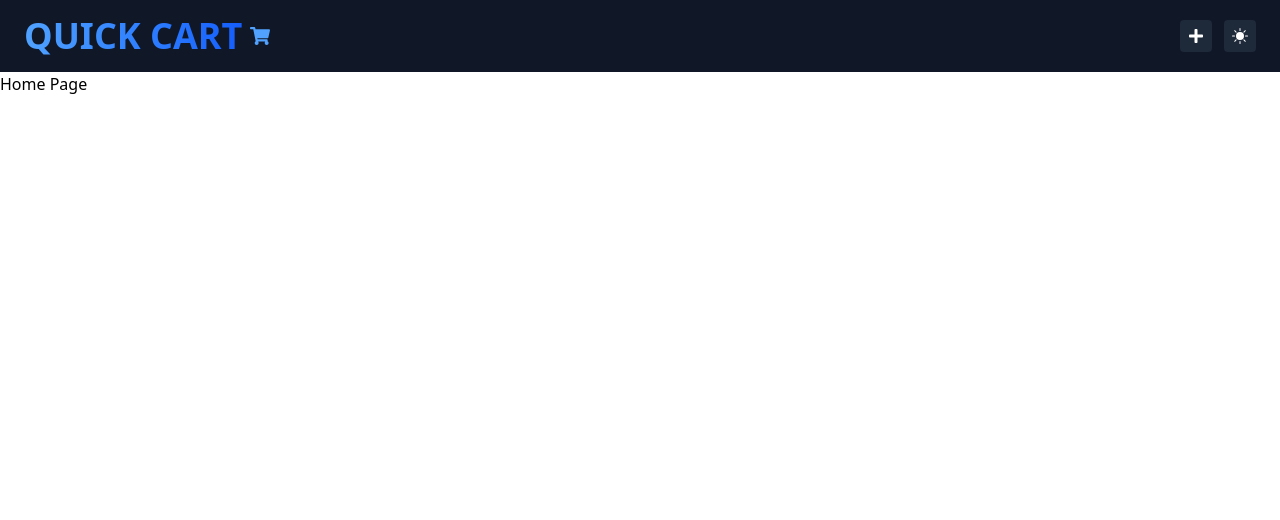
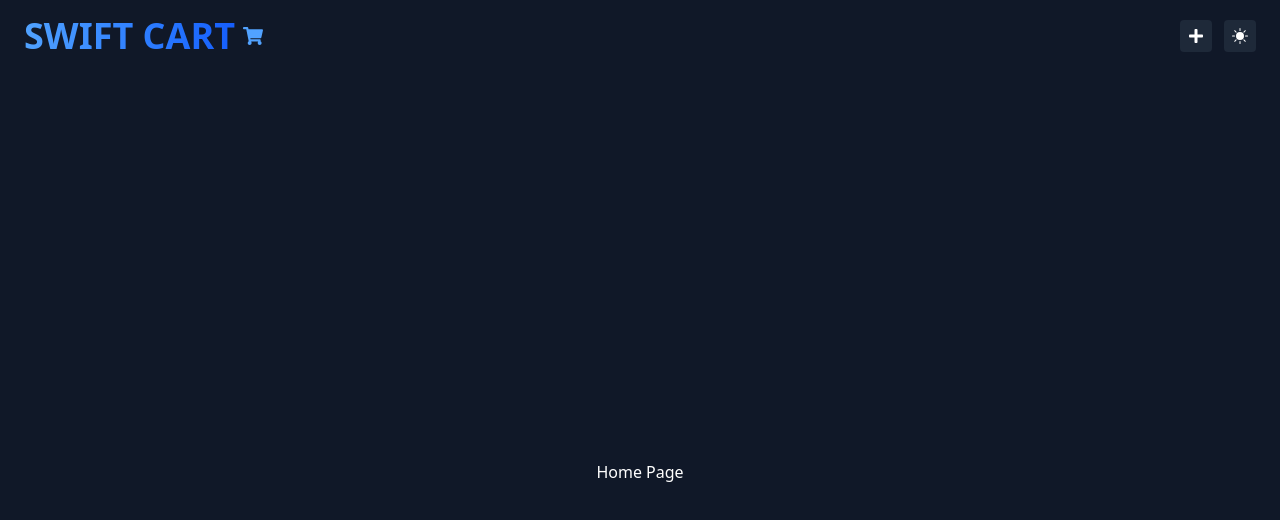
Before and after one commit to Tanishqa05/SwiftCart, a React (Vite) app in the folder frontend/: page / in a window 1280 px wide. Shown: the top 520 px of the page. Built offline with nearby package versions, Linux system fonts and the light colour scheme.

Commit message:
fixed some changes

```diff
--- a/frontend/src/components/Navbar.jsx
+++ b/frontend/src/components/Navbar.jsx
@@ -1,5 +1,6 @@
 import { FaShoppingCart, FaPlus } from 'react-icons/fa';
 import { BsSunFill } from 'react-icons/bs';
+import { Link } from 'react-router-dom';
 
 const Navbar = () => {
 
@@ -8,16 +9,18 @@ const Navbar = () => {
       {/* Left: Logo and Cart */}
       <div className="flex items-center gap-2">
         <h1 className="text-4xl font-extrabold text-transparent bg-clip-text bg-gradient-to-r from-blue-400 to-blue-600">
-          QUICK CART
+          SWIFT CART
         </h1>
         <FaShoppingCart className="text-blue-400 w-5 h-5" />
       </div>
 
       {/* Right: Buttons */}
       <div className="flex items-center gap-3">
-        <button className="bg-gray-800 p-2 rounded">
-          <FaPlus />
-        </button>
+        <Link to="/create">
+  <button className="bg-gray-800 p-2 rounded text-white hover:bg-gray-700 cursor-pointer">
+    <FaPlus />
+  </button>
+</Link>
         <button className="bg-gray-800 p-2 rounded">
           <BsSunFill />
         </button>
--- a/frontend/src/pages/Home.jsx
+++ b/frontend/src/pages/Home.jsx
@@ -2,7 +2,7 @@ import React from 'react'
 
 const Home = () => {
   return (
-    <div>
+    <div className="min-h-screen bg-gray-900 text-white flex flex-col items-center justify-center px-4" >
       <h3>Home Page</h3>
     </div>
   )
```
